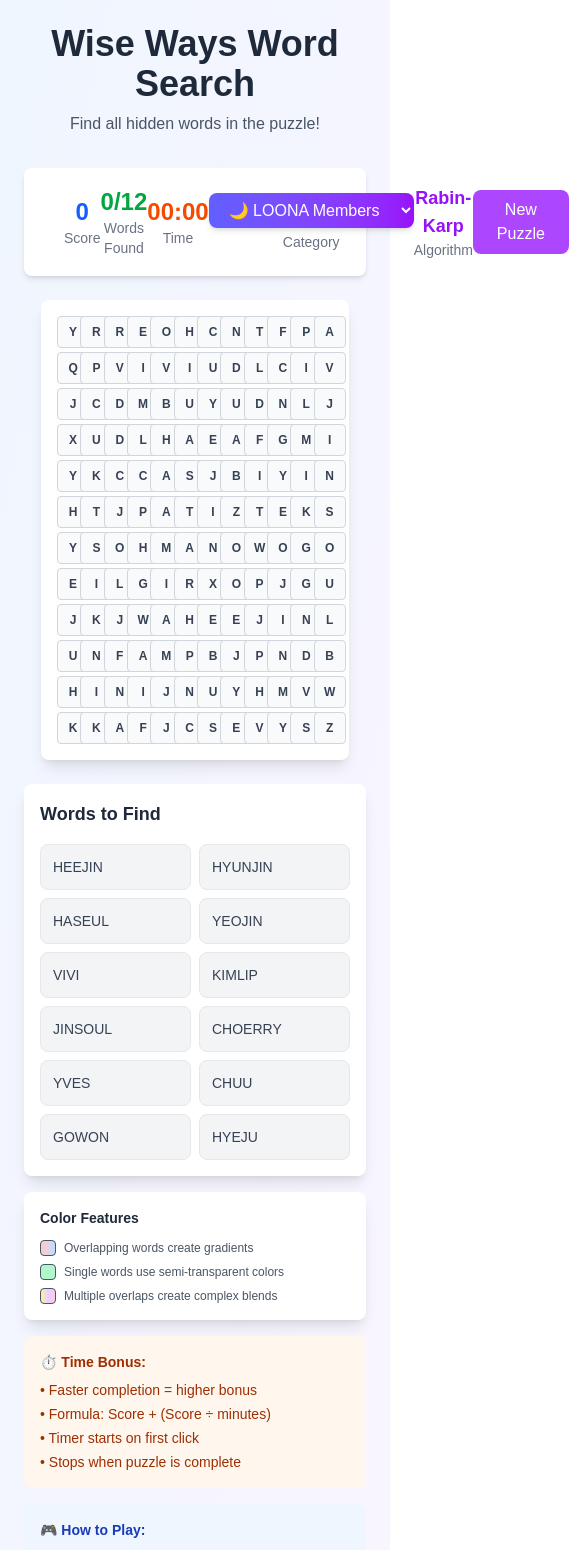
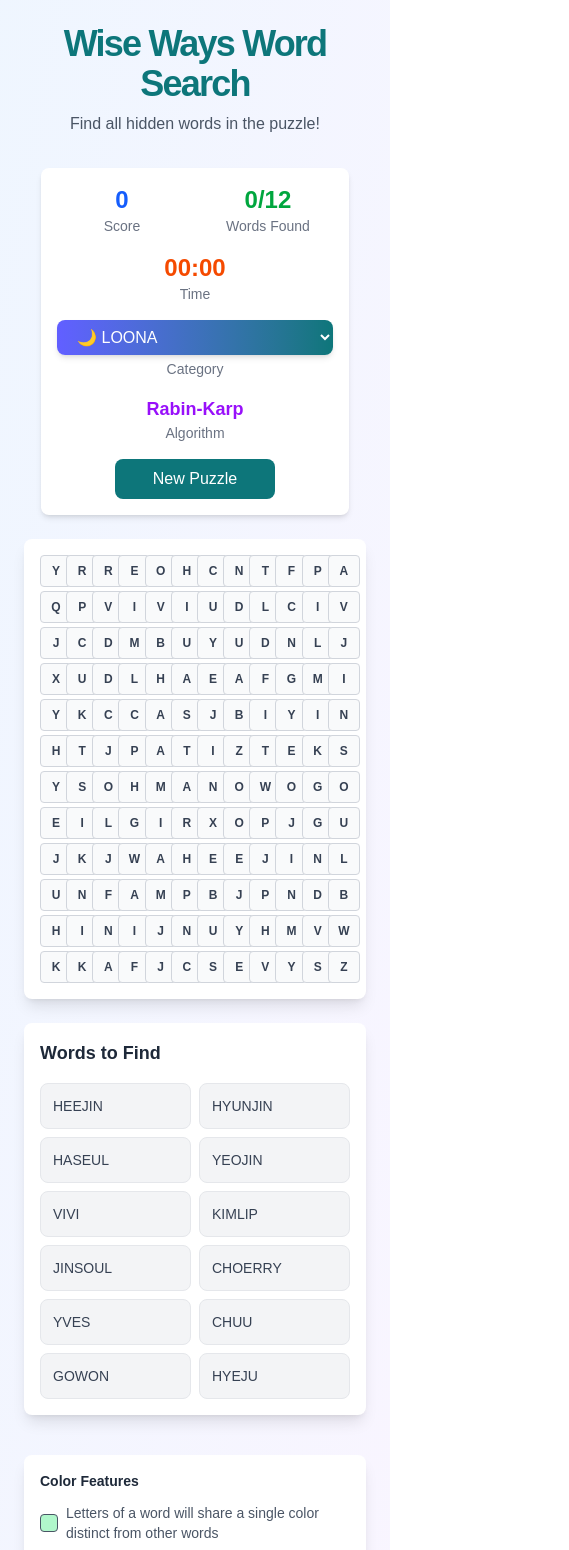
Before and after one commit to jpross14/algo-word-search, a Next.js app: page / in a window 390 px wide. Shown: the top 1550 px of the page, 569 px wide, since content can reach past the window. Built offline with nearby package versions, Linux system fonts and the light colour scheme.

Commit message:
refactor: added better responsiveness to components

```diff
--- a/src/components/WordSearchGame.tsx
+++ b/src/components/WordSearchGame.tsx
@@ -420,21 +420,18 @@
 
   return (
     <div className="max-w-screen mx-auto p-6 bg-gradient-to-br from-blue-50 to-purple-50 min-h-screen">
-      {/* ===============================
-          FILE: components/Header.tsx
-          =============================== */}
+      {/* components/Header.tsx */}
       <div className="text-center mb-8">
-        <h1 className="text-4xl font-bold text-gray-800 mb-2">
+        <h1 className="text-4xl font-bold text-[#0d767a] tracking-tighter mb-2">
           Wise Ways Word Search
         </h1>
         <p className="text-gray-600">Find all hidden words in the puzzle!</p>
       </div>
 
-      {/* ===============================
-          FILE: components/ScoreBoard.tsx
-          =============================== */}
-      <div className="flex justify-between items-center mb-6 bg-white rounded-lg p-4 shadow-md px-10">
-        <div className="text-center">
+      {/* components/ScoreBoard.tsx */}
+      <div className="flex flex-wrap justify-center gap-4 xl:gap-6 items-center mb-6 bg-white rounded-lg mx-[5%] p-4 shadow-md xl:px-[8%]">
+         {/* Each child box */}
+         <div className="text-center flex-1 min-w-[120px]">
             <div className="text-2xl font-bold text-blue-600">
                {isGameComplete && finalScore > 0 ? finalScore : gameState.score}
             </div>
@@ -446,15 +443,14 @@
             )}
          </div>
 
-        <div className="text-center">
+         <div className="text-center flex-1 min-w-[120px]">
             <div className="text-2xl font-bold text-green-600">
                {foundWordsCount}/{gameState.words.length}
             </div>
             <div className="text-sm text-gray-500">Words Found</div>
          </div>
 
-        {/* Timer Section */}
-        <div className="text-center">
+         <div className="text-center flex-1 min-w-[120px]">
             <div className="text-2xl font-bold text-orange-600">
                {formatTime(elapsedTime)}
             </div>
@@ -464,16 +460,13 @@
             )}
          </div>
 
-        {/* Category Dropdown */}
-        <div className="flex flex-col items-center">
+         <div className="flex flex-col items-center flex-1 min-w-[150px]">
             <select
                value={currentCategory}
                onChange={(e) =>
-              handleCategoryChange(
-                e.target.value as keyof typeof WORD_CATEGORIES
-              )
+               handleCategoryChange(e.target.value as keyof typeof WORD_CATEGORIES)
                }
-            className="bg-gradient-to-r from-indigo-500 to-purple-600 text-white px-4 py-2 rounded-lg font-medium border-0 outline-none cursor-pointer hover:from-indigo-600 hover:to-purple-700 transition-all shadow-md"
+               className="bg-gradient-to-r from-indigo-500 to-[#0d767a] text-white px-4 py-2 rounded-lg font-medium border-0 outline-none cursor-pointer hover:from-indigo-600 hover:to-[#096c71] hover:scale-103 transition-all shadow-md w-full"
             >
                {Object.entries(WORD_CATEGORIES).map(([key, category]) => (
                <option key={key} value={key} className="bg-white text-gray-800">
@@ -484,23 +477,24 @@
             <div className="text-sm text-gray-500 mt-1">Category</div>
          </div>
 
-        <div className="text-center">
-          <div className="text-lg font-semibold text-purple-600">
-            Rabin-Karp
-          </div>
+         <div className="text-center flex-1 min-w-[120px]">
+            <div className="text-lg font-semibold text-purple-600">Rabin-Karp</div>
             <div className="text-sm text-gray-500">Algorithm</div>
          </div>
 
+         <div className="flex-1 min-w-[140px] text-center">
             <button
                onClick={resetGame}
-          className="bg-purple-500 hover:bg-purple-600 text-white px-6 py-2 rounded-lg font-medium transition-colors"
+               className="bg-[#0d767a] hover:bg-[#096c71] text-white px-6 py-2 rounded-lg font-medium hover:scale-103 transition-all w-40 max-w-full"
             >
                New Puzzle
             </button>
          </div>
+         </div>
+
 
       {isGameComplete && (
-        <div className="bg-green-100 border border-green-400 text-green-700 px-4 py-3 rounded-lg mb-6 text-center">
+        <div className="bg-green-100 border border-green-400 text-[#096c71] px-4 py-3 rounded-lg mb-6 text-center">
           🎉 Amazing! You found all words in {formatTime(elapsedTime)}!
           {finalScore > gameState.score && (
             <span> Time bonus: +{finalScore - gameState.score} points!</span>
@@ -514,11 +508,13 @@
           🎮 Loading Game...
         </div>
       ) : (
-        <div className="flex flex-col xl:flex-row gap-6">
-          <div className="flex-1">
+        <div className="flex flex-col items-center gap-6 xl:gap-8">
+         {/* Top two columns: Grid + Word List */}
+         <div className="w-full max-w-7xl grid xl:grid-cols-[auto_auto] gap-6 justify-center items-start">
+            {/* Grid Section */}
             <div
                ref={gridRef}
-              className="inline-block bg-white p-4 rounded-lg shadow-lg select-none mx-[5%] lg:mx-[20%]"
+               className="inline-block bg-white p-4 rounded-lg shadow-lg select-none"
                onMouseUp={handleMouseUp}
                onMouseLeave={handleMouseUp}
             >
@@ -540,12 +536,8 @@
                            ${styling.className}
                         `}
                         style={styling.style}
-                        onMouseDown={() =>
-                          handleCellMouseDown(rowIndex, colIndex)
-                        }
-                        onMouseEnter={() =>
-                          handleCellMouseEnter(rowIndex, colIndex)
-                        }
+                        onMouseDown={() => handleCellMouseDown(rowIndex, colIndex)}
+                        onMouseEnter={() => handleCellMouseEnter(rowIndex, colIndex)}
                      >
                         {cell.letter}
                      </div>
@@ -554,19 +546,14 @@
                )}
                </div>
             </div>
-          </div>
 
-          {/* ===============================
-            FILE: components/WordList.tsx
-            =============================== */}
-          <div className="xl:w-80">
+            {/* Word List */}
+            <div className="w-full max-w-sm xl:w-[22rem] self-start">
                <div className="bg-white rounded-lg shadow-lg p-4 mb-4">
-              <h3 className="text-lg font-semibold text-gray-800 mb-4">
-                Words to Find
-              </h3>
-              <div className="grid grid-cols-2 xl:grid-cols-1 gap-2">
+               <h3 className="text-lg font-semibold text-gray-800 mb-4">Words to Find</h3>
+               <div className="grid grid-cols-2 gap-2">
                   {gameState.words.map((wordItem, index) => {
-                  const wordColor = WORD_COLORS[index % WORD_COLORS.length]; // Use word's index directly
+                     const wordColor = WORD_COLORS[index % WORD_COLORS.length];
 
                      return (
                      <div
@@ -585,13 +572,7 @@
                            {wordItem.word}
                            </span>
                            {wordItem.found && (
-                          <span
-                            className={
-                              wordColor ? wordColor.text : "text-green-600"
-                            }
-                          >
-                            ✓
-                          </span>
+                           <span className={wordColor ? wordColor.text : "text-green-600"}>✓</span>
                            )}
                         </div>
                      </div>
@@ -599,29 +580,28 @@
                   })}
                </div>
                </div>
+            </div>
+         </div>
 
-            <div className="bg-white rounded-lg shadow-lg p-4 mb-4">
-              <h4 className="text-sm font-semibold text-gray-800 mb-3">
-                Color Features
-              </h4>
-              <div className="space-y-2 text-xs text-gray-600">
+         {/* Info Cards */}
+         {/* About Grid Cells Colors */}
+         <div className="w-full max-w-7xl flex flex-wrap gap-4 justify-center">
+            <div className="bg-white rounded-lg shadow-lg p-4 text-sm text-gray-700 flex-1 min-w-[220px] max-w-sm">
+               <h4 className="font-semibold text-gray-800 mb-3">Color Features</h4>
+               <div className="space-y-2 text-sm text-gray-600">
                <div className="flex items-center gap-2">
-                  <div className="w-4 h-4 bg-gradient-to-r from-red-300/60 to-blue-300/60 rounded border"></div>
-                  <span>Overlapping words create gradients</span>
+                  <div className="w-4 h-4 p-2 bg-green-300/60 rounded border"></div>
+                  <span>Letters of a word will share a single color distinct from other words</span>
                </div>
                <div className="flex items-center gap-2">
-                  <div className="w-4 h-4 bg-green-300/60 rounded border"></div>
-                  <span>Single words use semi-transparent colors</span>
-                </div>
-                <div className="flex items-center gap-2">
-                  <div className="w-4 h-4 bg-gradient-to-r from-yellow-300/60 via-purple-300/60 to-pink-300/60 rounded border"></div>
-                  <span>Multiple overlaps create complex blends</span>
+                  <div className="w-4 h-4 p-2 bg-gradient-to-r from-red-300/60 to-blue-300/60 rounded border"></div>
+                  <span>Words may overlap and will create gradients! Will you get to see one?</span>
                </div>
                </div>
             </div>
 
-            {/* Timer Bonus Info */}
-            <div className="bg-orange-50 rounded-lg p-4 mb-4 text-sm text-orange-800">
+            {/* About Time Bonus */}
+            <div className="bg-orange-50 rounded-lg shadow-lg p-4 text-sm text-orange-800 flex-1 min-w-[220px] max-w-sm">
                <h4 className="font-semibold mb-2">⏱️ Time Bonus:</h4>
                <ul className="space-y-1">
                <li>• Faster completion = higher bonus</li>
@@ -631,10 +611,8 @@
                </ul>
             </div>
 
-            {/* ===============================
-               FILE: components/Instructions.tsx
-               =============================== */}
-            <div className="bg-blue-50 rounded-lg p-4 text-sm text-blue-800">
+            {/* Instructions */}
+            <div className="bg-blue-50 rounded-lg shadow-lg p-4 text-sm text-blue-800 flex-1 min-w-[220px] max-w-sm">
                <h4 className="font-semibold mb-2">🎮 How to Play:</h4>
                <ul className="space-y-1">
                <li>• Click and drag to select words</li>
@@ -645,8 +623,8 @@
                </ul>
             </div>
 
-            {/* Algorithm Info */}
-            <div className="mt-4 bg-purple-50 rounded-lg p-4 text-sm text-purple-800">
+            {/* About the Algorithm */}
+            <div className="bg-purple-100 rounded-lg shadow-lg p-4 text-sm text-purple-800 flex-1 min-w-[220px] max-w-sm">
                <h4 className="font-semibold mb-2">🔬 Algorithm Features:</h4>
                <ul className="space-y-1">
                <li>• Rolling hash for efficiency</li>
--- a/src/constants/wordCategories.ts
+++ b/src/constants/wordCategories.ts
@@ -1,6 +1,6 @@
 export const WORD_CATEGORIES = {
    'LOONA': {
-      name: 'LOONA Members',
+      name: 'LOONA',
       words: ['HEEJIN', 'HYUNJIN', 'HASEUL', 'YEOJIN', 'VIVI', 'KIMLIP', 'JINSOUL', 'CHOERRY', 'YVES', 'CHUU', 'GOWON', 'HYEJU'],
       icon: '🌙'
    },
@@ -16,8 +16,8 @@
    },
    'SINGERS': {
       name: 'Singers',
-      words: ['TAYLOR', 'RIHANNA', 'JANET', 'MARIAH', 'ARIANA', 'CELINE', 'WHITNEY', 'BEYONCE', 'SABRINA', 'OLIVIA'],
-      icon: '🎨'
+      words: ['TAYLOR', 'RIHANNA', 'JANET', 'GAGA', 'MARIAH', 'ARIANA', 'CELINE', 'WHITNEY', 'BEYONCE', 'SABRINA', 'OLIVIA'],
+      icon: '🎤'
    },
    'TECH': {
       name: 'Technology',
@@ -25,7 +25,7 @@
       icon: '💻'
    },
    'SPACE': {
-      name: 'Space & Universe',
+      name: 'Space',
       words: ['PLANET', 'STAR', 'GALAXY', 'MOON', 'SUN', 'COMET', 'ASTEROID', 'NEBULA', 'ORBIT', 'COSMOS', 'METEOR', 'ROCKET'],
       icon: '🚀'
    },
```
Lines whose indentation alone changed are shown as unchanged.
